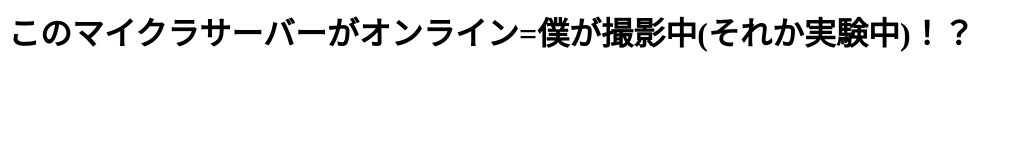
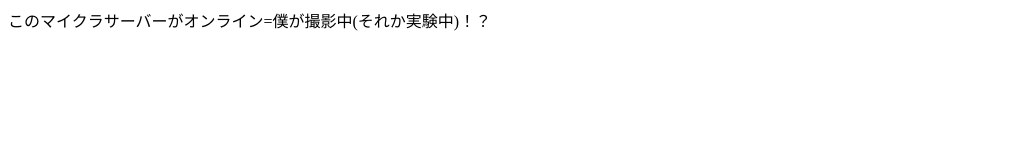
Before and after one commit to shefts-chang/shefts-chang.github.io, a plain HTML site: page server-stauts-checker.html in a window 1280 px wide. Shown: the whole page, without its empty margins (0-1021 px from the left). Drawn offline with Linux system fonts and the light colour scheme.

Commit message:
Update server-stauts-checker.html

```diff
--- a/server-stauts-checker.html
+++ b/server-stauts-checker.html
@@ -1,2 +1,2 @@
 <title>Server checker</title>
-<h1><a herf="https://mcsrvstat.us/server/hot.mcsvr.online:26147">このマイクラサーバーがオンライン=僕が撮影中(それか実験中)！？</a></h1>
+<a herf="https://mcsrvstat.us/server/hot.mcsvr.online:26147">このマイクラサーバーがオンライン=僕が撮影中(それか実験中)！？</a>
```
